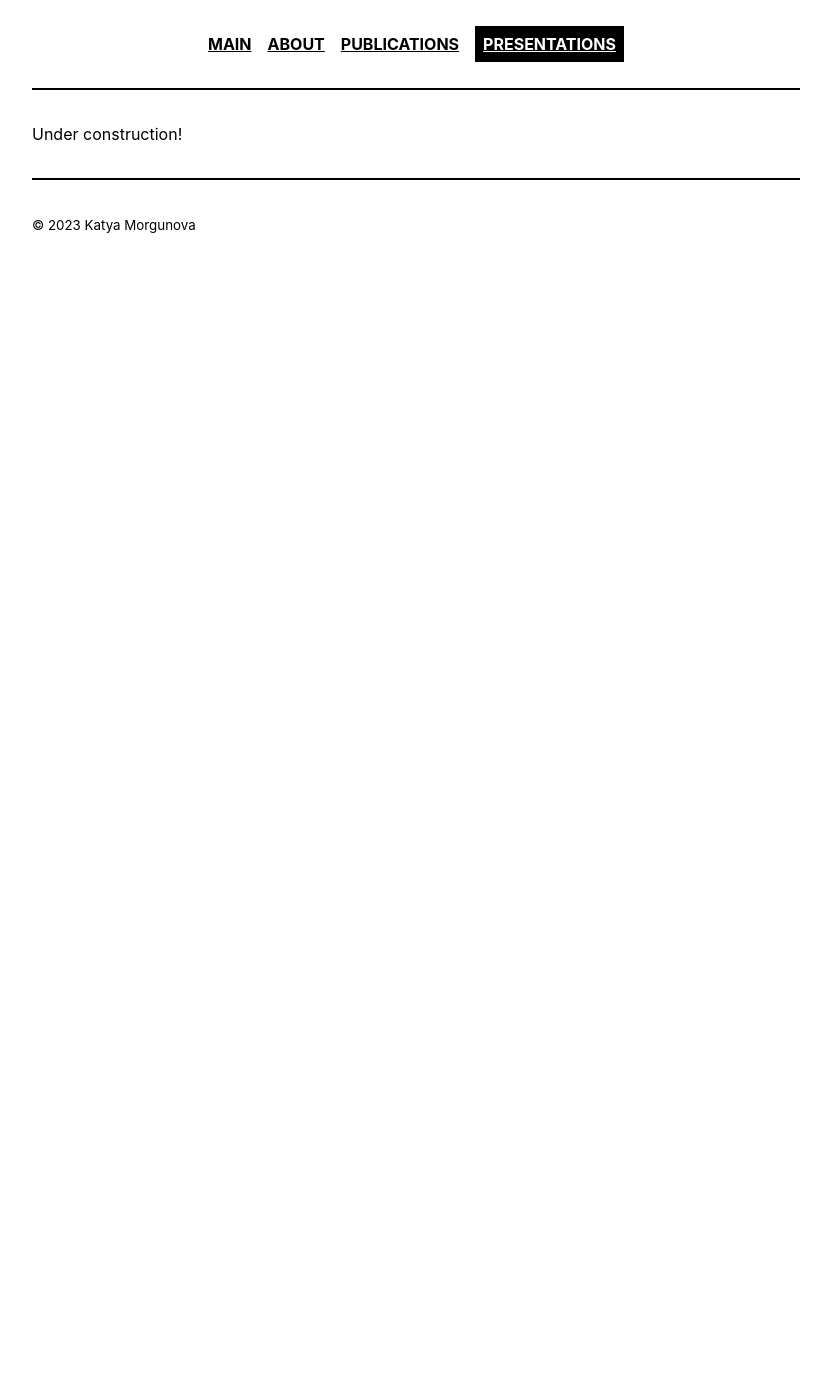
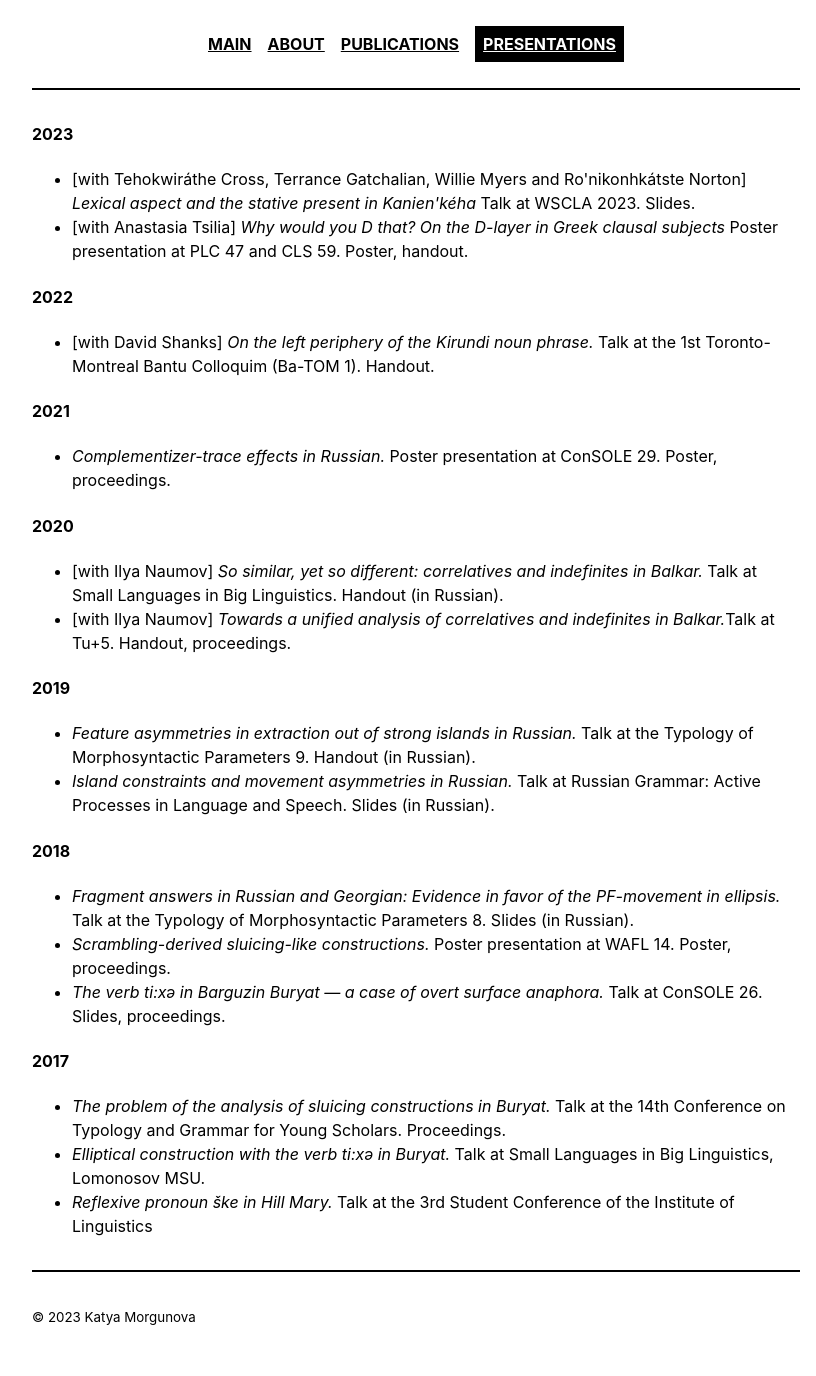
Before and after one commit to morgunova-katya/morgunova-katya.github.io, a Jekyll site: the page built from _pages/presentations.md, in a window 1280 px wide. Shown: the whole page, without its empty margins (224-1040 px from the left). Built offline with Jekyll 4.4.1, drawn with Linux system fonts in a browser that asks for light colours; before the commit the page ends 900 px from its top, so only the background shows below that.

Commit message:
Update presentations.md

```diff
--- a/_pages/presentations.md
+++ b/_pages/presentations.md
@@ -3,4 +3,55 @@ layout: page
 title: Presentations
 ---
 
-Under construction!
+<h4> 2023 </h4>
+
+<ul>
+	<li>[with Tehokwiráthe Cross, Terrance Gatchalian, Willie Myers and Ro'nikonhkátste Norton] <i> Lexical aspect and the stative present in Kanien'kéha </i> Talk at WSCLA 2023. Slides.</li>
+	<li>[with Anastasia Tsilia] <i> Why would you D that? On the D-layer in Greek clausal subjects </i> Poster presentation at PLC 47 and CLS 59. Poster, handout.</li>
+</ul>
+
+
+<h4> 2022 </h4>
+
+<ul>
+	<li>
+		[with David Shanks] <i> On the left periphery of the Kirundi noun phrase.</i> Talk at the 1st Toronto-Montreal Bantu Colloquim (Ba-TOM 1). Handout.
+	</li>
+</ul>
+
+<h4> 2021 </h4>
+
+<ul>
+	<li> <i> Complementizer-trace effects in Russian. </i> Poster presentation at ConSOLE 29. Poster, proceedings.</li>
+</ul>
+
+
+<h4> 2020 </h4>
+
+<ul>
+	<li>[with Ilya Naumov] <i>So similar, yet so different: correlatives and indefinites in Balkar.</i> Talk at Small Languages in Big Linguistics. Handout (in Russian).</li>
+	<li> [with Ilya Naumov] <i>Towards a unified analysis of correlatives and indefinites in Balkar.</i>Talk at Tu+5. Handout, proceedings. </li>
+</ul>
+
+<h4> 2019 </h4>
+
+<ul>
+	<li> <i>Feature asymmetries in extraction out of strong islands in Russian.</i> Talk at the Typology of Morphosyntactic Parameters 9. Handout (in Russian). </li>
+	<li> <i>Island constraints and movement asymmetries in Russian.</i> Talk at Russian Grammar: Active Processes in Language and Speech. Slides (in Russian).</li>
+</ul>
+
+<h4> 2018 </h4>
+
+<ul>
+	<li> <i>Fragment answers in Russian and Georgian: Evidence in favor of the PF-movement in ellipsis.</i> Talk at the Typology of Morphosyntactic Parameters 8. Slides (in Russian). </li>
+	<li> <i>Scrambling-derived sluicing-like constructions.</i> Poster presentation at WAFL 14. Poster, proceedings. </li>
+	<li> <i>The verb ti:xə in Barguzin Buryat — a case of overt surface anaphora.</i> Talk at ConSOLE 26. Slides, proceedings.</li>
+</ul>
+
+<h4> 2017 </h4>
+
+<ul>
+	<li><i>The problem of the analysis of sluicing constructions in Buryat.</i> Talk at the 14th Conference on Typology and Grammar for Young Scholars. Proceedings.</li>
+	<li><i>Elliptical construction with the verb ti:xə in Buryat.</i> Talk at Small Languages in Big Linguistics, Lomonosov MSU.</li>
+	<li><i>Reflexive pronoun ške in Hill Mary.</i> Talk at the 3rd Student Conference of the Institute of Linguistics</li>
+</ul>
```
